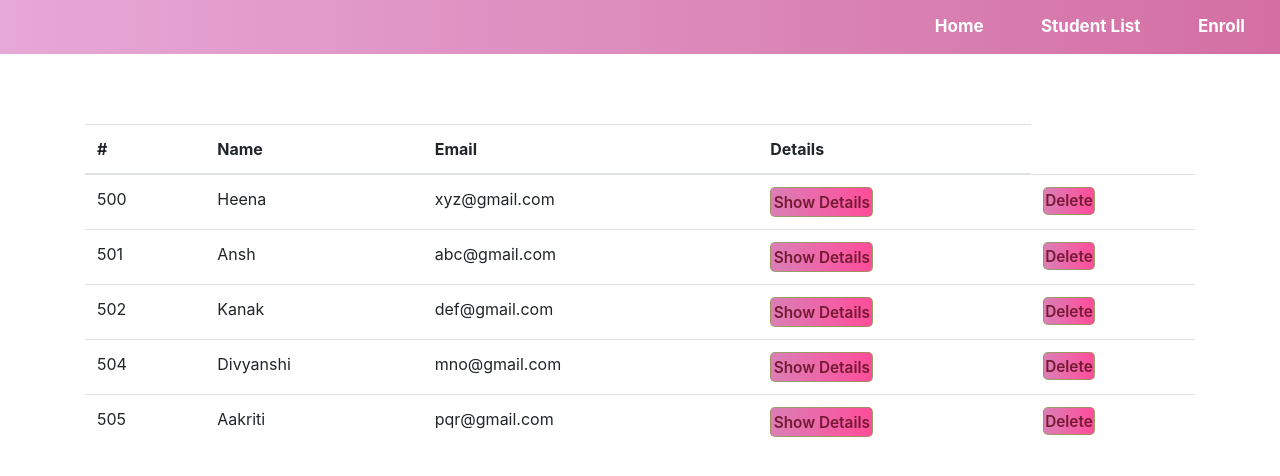
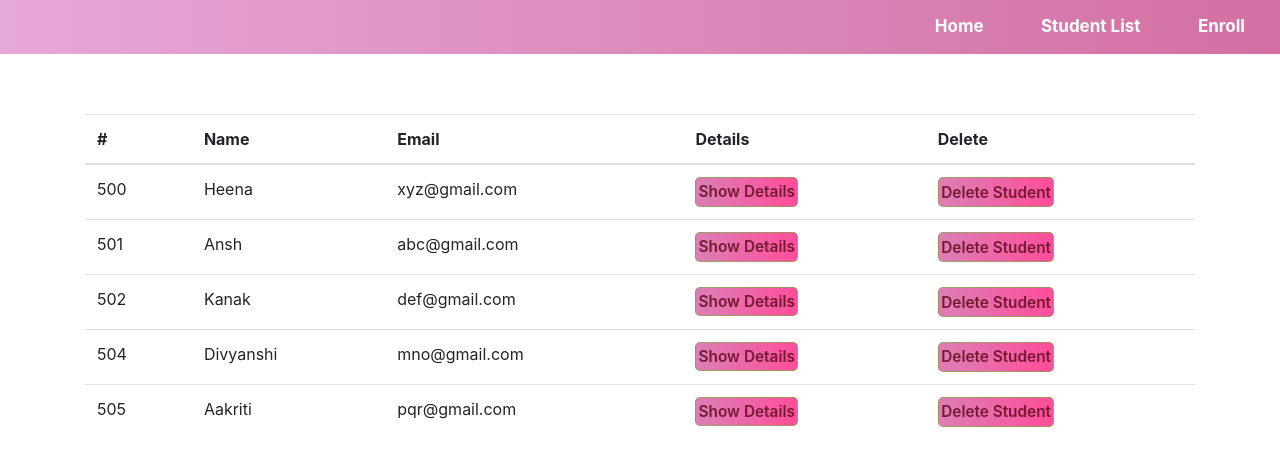
Before and after one commit to komalYadv/Responsive-Angular-App, an Angular app: page /student-list in a window 1280 px wide. Shown: the top 476 px of the page. Built offline with nearby package versions, Linux system fonts and the light colour scheme.

Commit message:
Update student-list.component.html

```diff
--- a/src/app/student-list/student-list.component.html
+++ b/src/app/student-list/student-list.component.html
@@ -1,4 +1,4 @@
-<div class="container" style="margin-top: 70px;">
+<div class="container" style="margin-top: 60px;overflow-x:auto;">
     <table class="table table-hover">
         <thead>
             <tr>
@@ -6,6 +6,7 @@
                 <th>Name</th>
                 <th>Email</th>
                 <th>Details</th>
+                <th>Delete</th>
             </tr>
         </thead>
         <tbody>
@@ -17,7 +18,7 @@
                  <button class="btn" (click) ="selectStudent(student)" (click) ="toggleCollapse()">Show Details</button>
               </td>
               <td>
-                 <button class="btn" (click) ="onDelete(student.id)">Delete</button>
+                 <button class="btn" (click) ="onDelete(student.id)">Delete Student</button>
              </td>
             </tr>
         </tbody>
```
